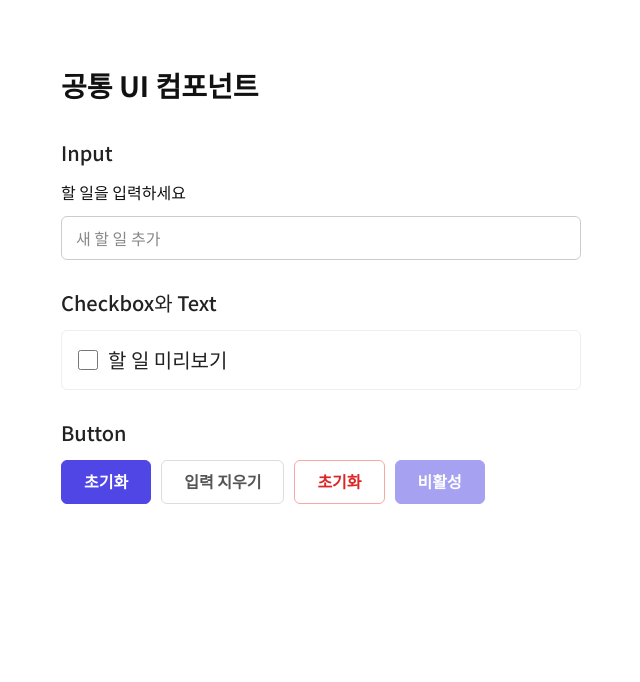
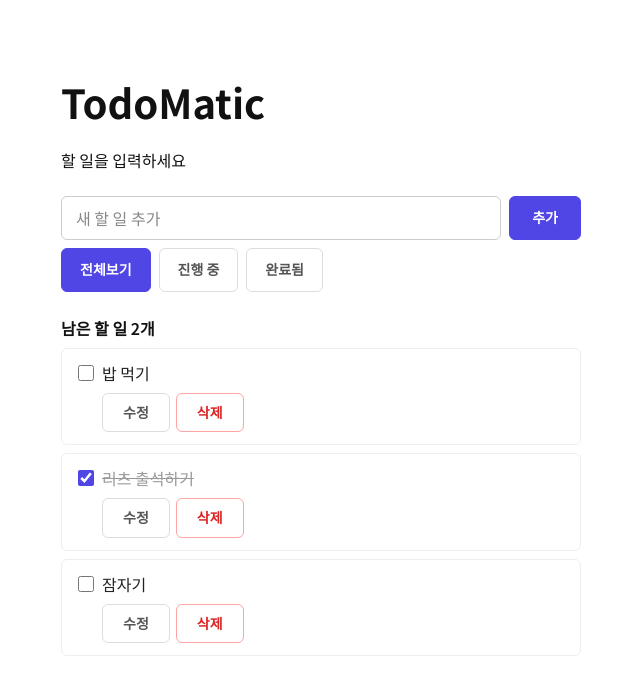
Before and after one commit to Leets-Official/8th-FE-Zero100, a React (Vite) app: page / in a window 1280 px wide. Shown: the top 682 px of the page, without its empty margins (319-959 px from the left). Built offline with nearby package versions, Linux system fonts and the light colour scheme.

Commit message:
feat: Todo 목록 화면 구현

```diff
--- a/src/App.css
+++ b/src/App.css
@@ -1,40 +1,84 @@
-.ui-preview {
+.todo-app {
   width: min(100%, 568px);
-  margin: 64px auto;
+  margin: 72px auto;
   padding: 0 24px 40px;
 }
 
-.ui-preview__title {
-  margin: 0 0 32px;
-  font-size: 28px;
-  font-weight: 700;
+.todo-app__title {
+  margin: 0 0 16px;
+  color: #111111;
+  font-size: 40px;
+  font-weight: 800;
+  line-height: 60px;
 }
 
-.ui-preview__section {
-  display: flex;
-  flex-direction: column;
-  gap: 12px;
-  margin-bottom: 28px;
+.todo-form {
+  margin-bottom: 8px;
 }
 
-.ui-preview__heading {
-  margin: 0;
-  color: #222222;
-  font-size: 20px;
+.todo-form__label {
+  display: block;
+  margin-bottom: 24px;
+  color: #111111;
+  font-size: 16px;
   font-weight: 500;
 }
 
-.ui-preview__item {
+.todo-form__controls {
   display: flex;
   align-items: center;
-  gap: 10px;
-  padding: 16px;
-  border: 1px solid #eeeeee;
-  border-radius: 6px;
+  gap: 8px;
 }
 
-.ui-preview__buttons {
+.todo-form__controls .todo-input {
+  flex: 1;
+}
+
+.todo-form__controls .todo-button {
+  flex-shrink: 0;
+  white-space: nowrap;
+}
+
+.todo-filter {
   display: flex;
   flex-wrap: wrap;
-  gap: 10px;
+  gap: 8px;
 }
+
+.todo-filter .todo-button {
+  padding-inline: 18px;
+}
+
+.todo-tasks {
+  margin-top: 24px;
+}
+
+.todo-tasks__count {
+  margin: 0 0 8px;
+  color: #111111;
+  font-size: 16px;
+  font-weight: 600;
+}
+
+.todo-list {
+  display: flex;
+  flex-direction: column;
+  gap: 8px;
+  margin: 0;
+  padding: 0;
+  list-style: none;
+}
+
+.todo-tasks__empty {
+  margin: 0;
+  padding: 24px 0;
+  color: #dddddd;
+  text-align: center;
+}
+
+@media (max-width: 480px) {
+  .todo-app {
+    margin-top: 40px;
+    padding-inline: 16px;
+  }
+}
--- a/src/App.jsx
+++ b/src/App.jsx
@@ -1,79 +1,86 @@
 import { useState } from 'react';
-import Text from './components/Text/Text';
+import Input from './components/Input/Input';
 import Button from './components/Button/Button';
-import Checkbox from './components/Checkbox/Checkbox';
-import Input from './components/Input/Input';
+import TodoItem from './components/TodoItem/TodoItem';
 import './App.css';
+
+const sampleTodos = [
+  { id: 1, text: '밥 먹기', completed: false },
+  { id: 2, text: '리츠 출석하기', completed: true },
+  { id: 3, text: '잠자기', completed: false },
+];
 
 function App() {
   const [inputValue, setInputValue] = useState('');
-  const [isCompleted, setIsCompleted] = useState(false);
+
+  const filter = 'all';
+
+  const remainingCount = sampleTodos.filter((todo) => !todo.completed).length;
 
   function handleInputChange(event) {
     setInputValue(event.target.value);
   }
 
-  function handleCompletedChange(event) {
-    setIsCompleted(event.target.checked);
-  }
-
-  function handleReset() {
-    setInputValue('');
-    setIsCompleted(false);
-  }
-
-  function handleClearInput() {
-    setInputValue('');
+  function handleSubmit(event) {
+    event.preventDefault();
   }
 
   return (
-    <main className="ui-preview">
-      <h1 className="ui-preview__title">공통 UI 컴포넌트</h1>
+    <main className="todo-app">
+      <h1 className="todo-app__title">TodoMatic</h1>
 
-      <section className="ui-preview__section">
-        <h2 className="ui-preview__heading">Input</h2>
+      <form className="todo-form" onSubmit={handleSubmit}>
+        <label className="todo-form__label" htmlFor="new-todo">
+          할 일을 입력하세요
+        </label>
 
-        <label htmlFor="preview-todo">할 일을 입력하세요</label>
-
-        <Input
-          id="preview-todo"
-          label="할 일"
-          value={inputValue}
-          onChange={handleInputChange}
-          placeholder="새 할 일 추가"
-        />
-      </section>
-
-      <section className="ui-preview__section">
-        <h2 className="ui-preview__heading">Checkbox와 Text</h2>
-
-        <div className="ui-preview__item">
-          <Checkbox
-            label="미리보기 작업 완료"
-            checked={isCompleted}
-            onChange={handleCompletedChange}
+        <div className="todo-form__controls">
+          <Input
+            id="new-todo"
+            label="새 할 일"
+            value={inputValue}
+            onChange={handleInputChange}
+            placeholder="새 할 일 추가"
           />
 
-          <Text completed={isCompleted}>{inputValue === '' ? '할 일 미리보기' : inputValue}</Text>
+          <Button type="submit">추가</Button>
         </div>
-      </section>
+      </form>
 
-      <section className="ui-preview__section">
-        <h2 className="ui-preview__heading">Button</h2>
+      <div className="todo-filter" role="group" aria-label="작업 조회 조건">
+        <Button variant={filter === 'all' ? 'primary' : 'secondary'} pressed={filter === 'all'}>
+          전체보기
+        </Button>
 
-        <div className="ui-preview__buttons">
-          <Button onClick={handleReset}>초기화</Button>
+        <Button
+          variant={filter === 'active' ? 'primary' : 'secondary'}
+          pressed={filter === 'active'}
+        >
+          진행 중
+        </Button>
 
-          <Button variant="secondary" onClick={handleClearInput}>
-            입력 지우기
-          </Button>
+        <Button
+          variant={filter === 'completed' ? 'primary' : 'secondary'}
+          pressed={filter === 'completed'}
+        >
+          완료됨
+        </Button>
+      </div>
 
-          <Button variant="danger" onClick={handleReset}>
-            초기화
-          </Button>
+      <section className="todo-tasks" aria-labelledby="todo-count">
+        <h2 id="todo-count" className="todo-tasks__count">
+          남은 할 일 {remainingCount}개
+        </h2>
 
-          <Button disabled={true}>비활성</Button>
-        </div>
+        {sampleTodos.length === 0 ? (
+          <p className="todo-tasks__empty">등록된 할 일이 없습니다.</p>
+        ) : (
+          <ul className="todo-list">
+            {sampleTodos.map((todo) => (
+              <TodoItem key={todo.id} todo={todo} />
+            ))}
+          </ul>
+        )}
       </section>
     </main>
   );
--- a/src/components/Button/Button.css
+++ b/src/components/Button/Button.css
@@ -6,7 +6,7 @@
   padding: 10px 22px;
   border: 1px solid transparent;
   border-radius: 6px;
-  font-size: 16px;
+  font-size: 14px;
   font-weight: 600;
   line-height: 21.6px;
   cursor: pointer;
@@ -50,5 +50,5 @@
 
 .todo-button:focus-visible {
   outline: 2px solid #4f46e5;
-  outline-offset: 3px;
+  outline-offset: 0;
 }
--- a/src/components/Button/Button.jsx
+++ b/src/components/Button/Button.jsx
@@ -1,10 +1,23 @@
 import './Button.css';
 
-function Button({ children, variant = 'primary', type = 'button', onClick, disabled = false }) {
+function Button({
+  children,
+  variant = 'primary',
+  type = 'button',
+  onClick,
+  disabled = false,
+  pressed,
+}) {
   const buttonClassName = `todo-button todo-button--${variant}`;
 
   return (
-    <button className={buttonClassName} type={type} onClick={onClick} disabled={disabled}>
+    <button
+      className={buttonClassName}
+      type={type}
+      onClick={onClick}
+      disabled={disabled}
+      aria-pressed={pressed}
+    >
       {children}
     </button>
   );
--- a/src/components/Checkbox/Checkbox.css
+++ b/src/components/Checkbox/Checkbox.css
@@ -1,8 +1,7 @@
 .todo-checkbox {
   flex-shrink: 0;
-  width: 20px;
-  height: 20px;
-  gap: 10px;
+  width: 16px;
+  height: 16px;
   margin: 0;
   accent-color: #4f46e5;
   cursor: pointer;
@@ -14,5 +13,5 @@
 
 .todo-checkbox:focus-visible {
   outline: 2px solid #4f46e5;
-  outline-offset: 2px;
+  outline-offset: 0px;
 }
--- a/src/components/Checkbox/Checkbox.jsx
+++ b/src/components/Checkbox/Checkbox.jsx
@@ -1,6 +1,6 @@
 import './Checkbox.css';
 
-function Checkbox({ checked, onChange, label, disabled = false }) {
+function Checkbox({ checked, onChange, label, disabled = false, readOnly = false }) {
   return (
     <input
       className="todo-checkbox"
@@ -9,6 +9,7 @@ function Checkbox({ checked, onChange, label, disabled = false }) {
       onChange={onChange}
       aria-label={label}
       disabled={disabled}
+      readOnly={readOnly}
     />
   );
 }
--- a/src/components/Input/Input.css
+++ b/src/components/Input/Input.css
@@ -32,5 +32,5 @@
 .todo-input:focus-visible {
   border-color: #4f46e5;
   outline: 2px solid #4f46e5;
-  outline-offset: 2px;
+  outline-offset: 0;
 }
--- /dev/null
+++ b/src/components/TodoItem/TodoItem.css
@@ -0,0 +1,31 @@
+.todo-item {
+  padding: 12px 16px;
+  border: 1px solid #eeeeee;
+  border-radius: 6px;
+  background-color: #ffffff;
+}
+
+.todo-item__content {
+  display: flex;
+  align-items: center;
+  gap: 8px;
+}
+
+.todo-item__content .todo-text {
+  min-width: 0;
+  font-size: 16px;
+  line-height: 1.5;
+  overflow-wrap: anywhere;
+}
+
+.todo-item__actions {
+  display: flex;
+  flex-wrap: wrap;
+  gap: 6px;
+  margin-top: 8px;
+  margin-left: 24px;
+}
+
+.todo-item__actions .todo-button {
+  padding: 8px 20px;
+}
--- /dev/null
+++ b/src/components/TodoItem/TodoItem.jsx
@@ -0,0 +1,23 @@
+import Checkbox from '../Checkbox/Checkbox';
+import Text from '../Text/Text';
+import Button from '../Button/Button';
+import './TodoItem.css';
+
+function TodoItem({ todo }) {
+  return (
+    <li className="todo-item">
+      <div className="todo-item__content">
+        <Checkbox label={`${todo.text} 완료`} checked={todo.completed} readOnly={true} />
+
+        <Text completed={todo.completed}>{todo.text}</Text>
+      </div>
+
+      <div className="todo-item__actions" role="group" aria-label={`${todo.text} 관리`}>
+        <Button variant="secondary">수정</Button>
+        <Button variant="danger">삭제</Button>
+      </div>
+    </li>
+  );
+}
+
+export default TodoItem;
```
